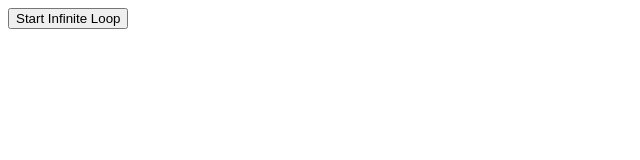
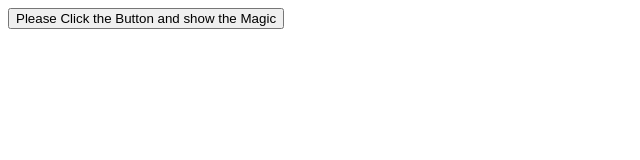
Before and after one commit to Ashokchandel44/new, a plain HTML site: page index.html in a window 1280 px wide. Shown: the whole page, without its empty margins (0-640 px from the left). Drawn offline with Linux system fonts and the light colour scheme.

Commit message:
Update index.html

```diff
--- a/index.html
+++ b/index.html
@@ -3,11 +3,11 @@
 <head>
 <meta charset="UTF-8">
 <meta name="viewport" content="width=device-width, initial-scale=1.0">
-<title>Infinite Loop Button Click</title>
+<title>Please Click the Button and show the Magic</title>
 </head>
 <body>
 
-<button id="startLoop">Start Infinite Loop</button>
+<button id="startLoop">Please Click the Button and show the Magic</button>
 
 <script>
 document.getElementById("startLoop").addEventListener("click", function() {
```
